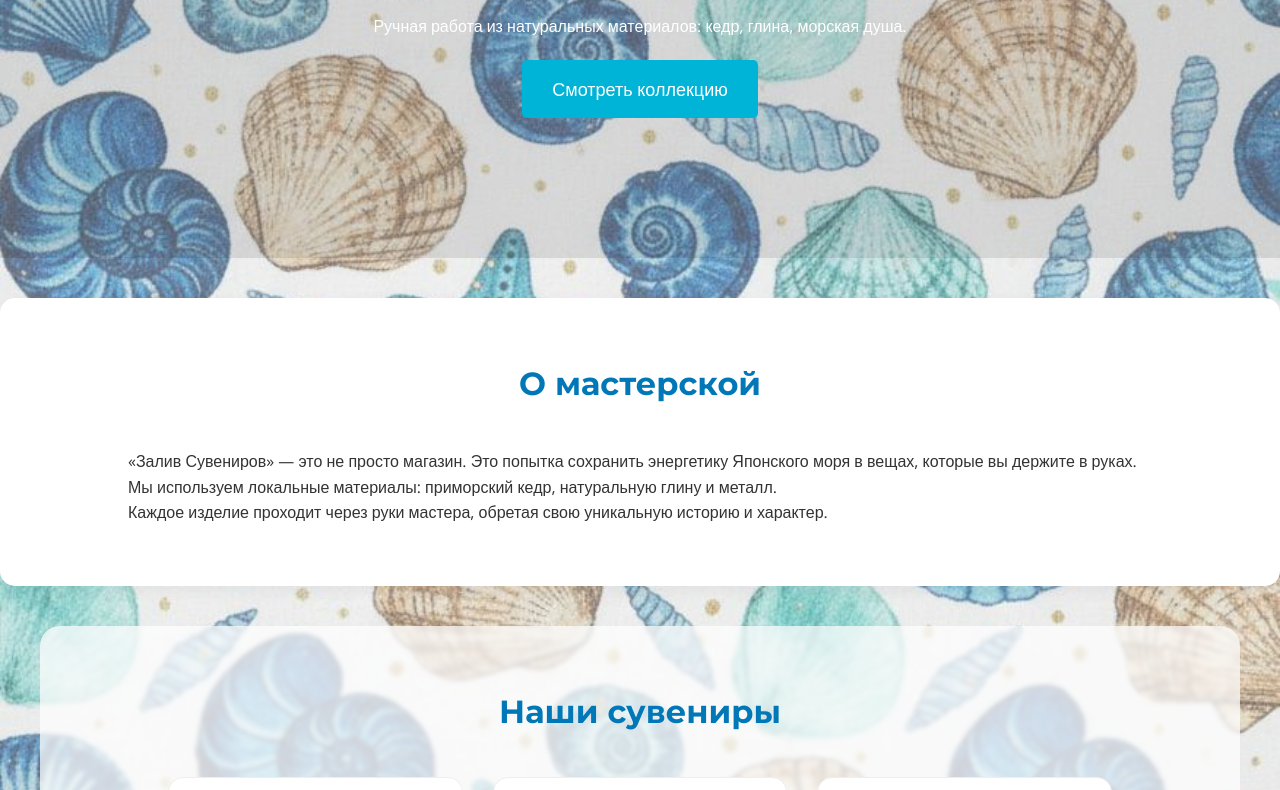
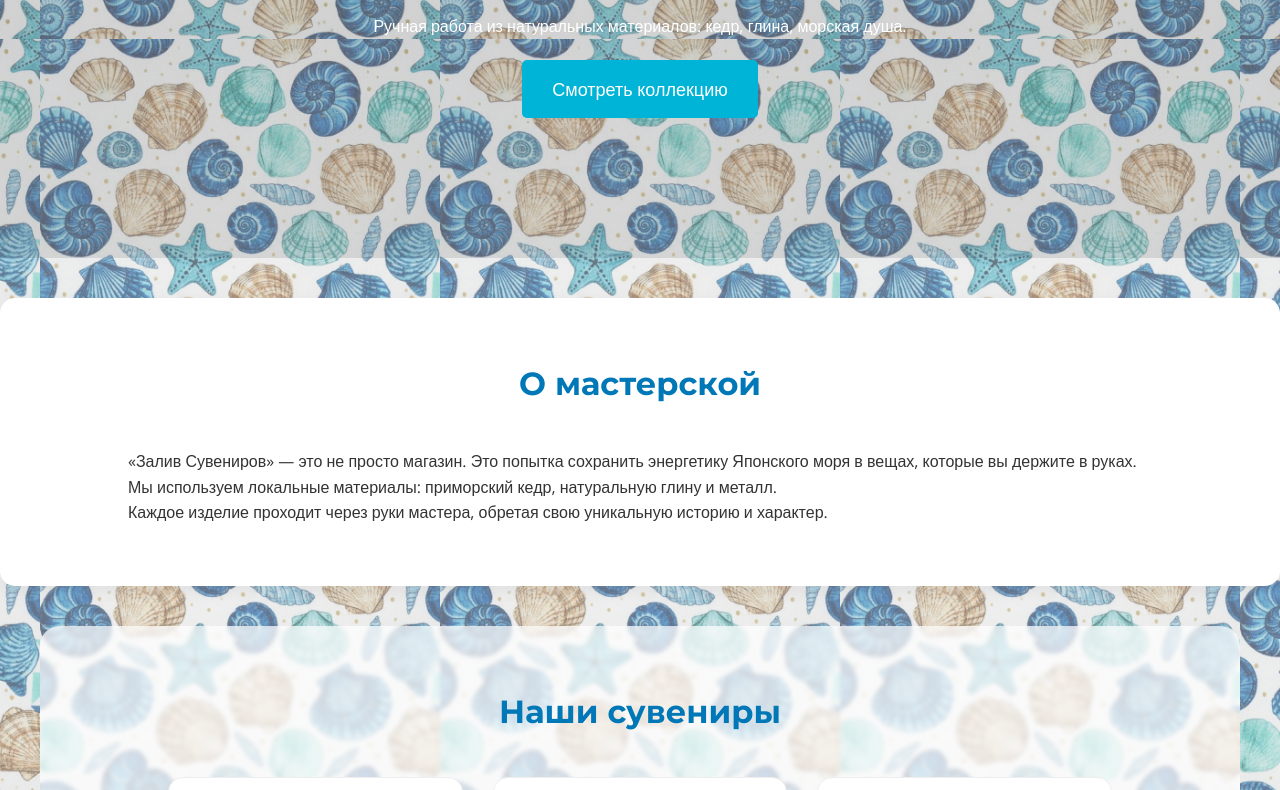
Before and after one commit to david3003003-afk/zaliv-souvenir, a plain HTML site: page index.html in a window 1280 px wide. Shown: the part 361-1151 px from the top of the page. Drawn offline with nearby package versions, Linux system fonts and the light colour scheme.

Commit message:
Update style.css

```diff
--- a/style.css
+++ b/style.css
@@ -9,14 +9,19 @@ body {
     font-family: 'Open Sans', sans-serif;
     color: #333;
     line-height: 1.6;
-    overflow-x: hidden; /* Защита от горизонтальной прокрутки */
+    overflow-x: hidden;
 
-    /* ДОБАВЛЯЕМ ФОН ПЛЯЖА — ВСТАВЬ ЭТОТ БЛОК */
-    background-image: linear-gradient(rgba(255, 255, 255, 0.3), rgba(255, 255, 255, 0.3)), url('shells-bg.jpg'); /* Светлый слой поверх фона для читаемости *//* Путь к твоему файлу */
-    background-size: cover;    /* Фон растягивается на весь экран */
-    background-position: center; /* Центрируем фон */
-    background-attachment: fixed; /* Фон не прокручивается (красивый эффект) */
-    background-repeat: no-repeat;
+    /* ПРАВИЛЬНЫЙ БЛОК С ФОНОМ */
+    background-image: linear-gradient(rgba(255, 255, 255, 0.3), rgba(255, 255, 255, 0.3)), url('shells-bg.jpg');
+
+    /* Чтобы фон листался вместе с текстом: */
+    background-attachment: scroll;
+
+    /* Чтобы ракушки не растягивались на весь экран, а сохраняли свой узор: */
+    background-repeat: repeat;
+    background-size: 400px; /* Можно менять это значение (напр. 300px или 500px), чтобы ракушки были мельче или крупнее */
+
+    background-position: top center;
 }
 
 /* 2. ШАПКА (HEADER) — Сделали "Красиво" */
```
